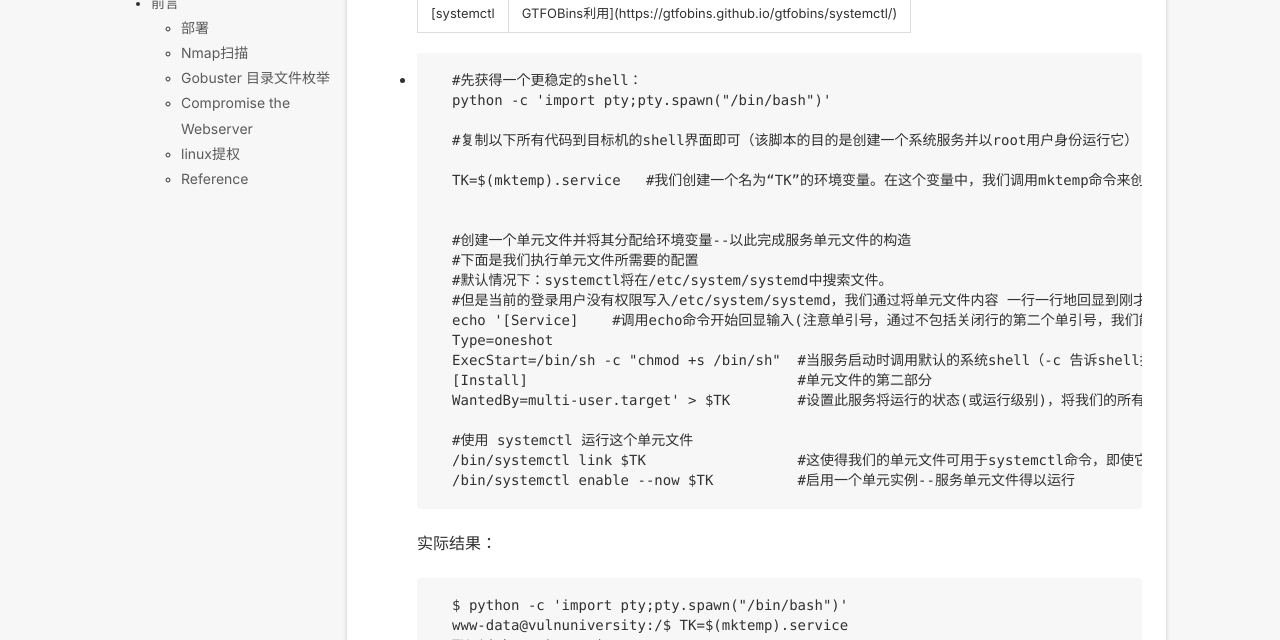
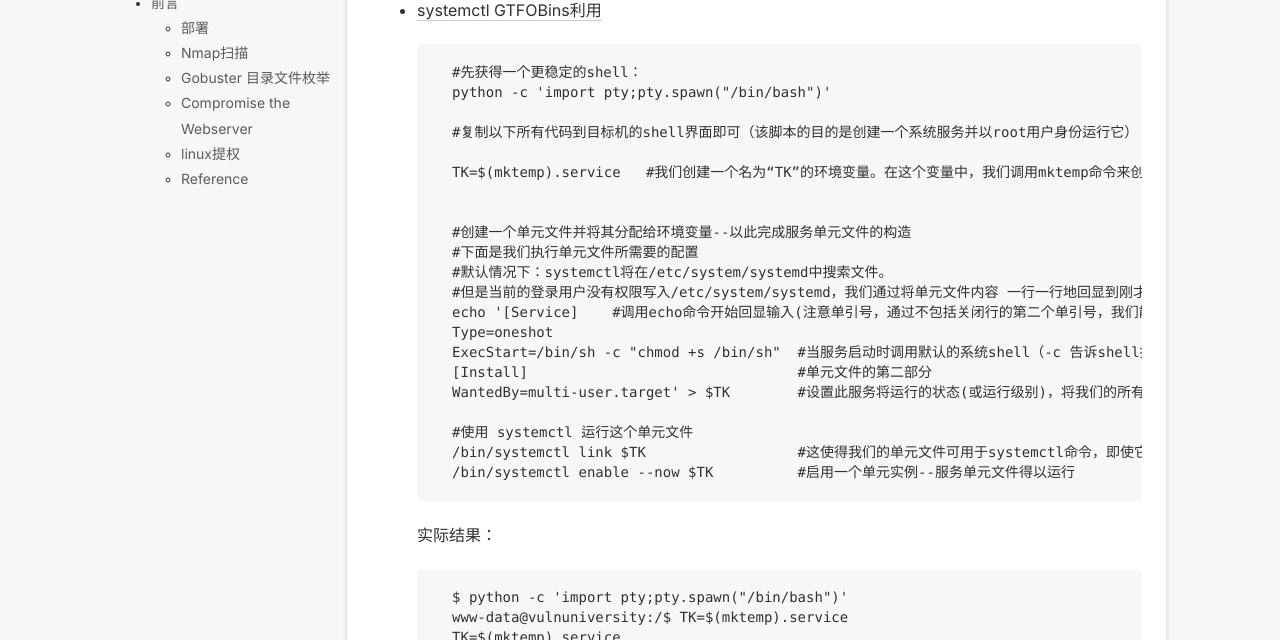
Before and after one commit to JWlovelearning/JWlovelearning.github.io, a Jekyll site: the page built from _posts/2023-11-28-post.md, in a window 1280 px wide and 900 px high, scrolled down 9801 px, cut to the strip 260-900 px from the top of the window. Built offline with Jekyll 4.4.1, drawn with Linux system fonts in a browser that asks for light colours; nearby versions of some CDN libraries; comment, search, counter and statistics services are not loaded; some of the changed text lies outside the part shown.

Commit message:
Update 2023-11-28-post.md

````diff
--- a/_posts/2023-11-28-post.md
+++ b/_posts/2023-11-28-post.md
@@ -2,7 +2,7 @@
 layout: post
 title: Offensive Pentesting之Vulnversity Walkthrough
 date: 2023-11-28 00:00:00 +0800
-category: walkthrough
+category: Walkthrough
 thumbnail: /style/image/thumbnail9.png
 icon: note
 ---
@@ -160,7 +160,7 @@
 
 + netcat监听并上传文件到目标的服务器：
 
-    + 监听：```nc -nlvp <ip>```
+    + 监听：```nc -nlvp <PORT>```
 
         ![Alt text](/style/image/image-250.png)
 
@@ -213,7 +213,7 @@
 
     ![Alt text](/style/image/image-254.png)
 
-+ [systemctl|GTFOBins利用](https://gtfobins.github.io/gtfobins/systemctl/)
++ [systemctl GTFOBins利用](https://gtfobins.github.io/gtfobins/systemctl/)
 
     ```
     #先获得一个更稳定的shell：
````
